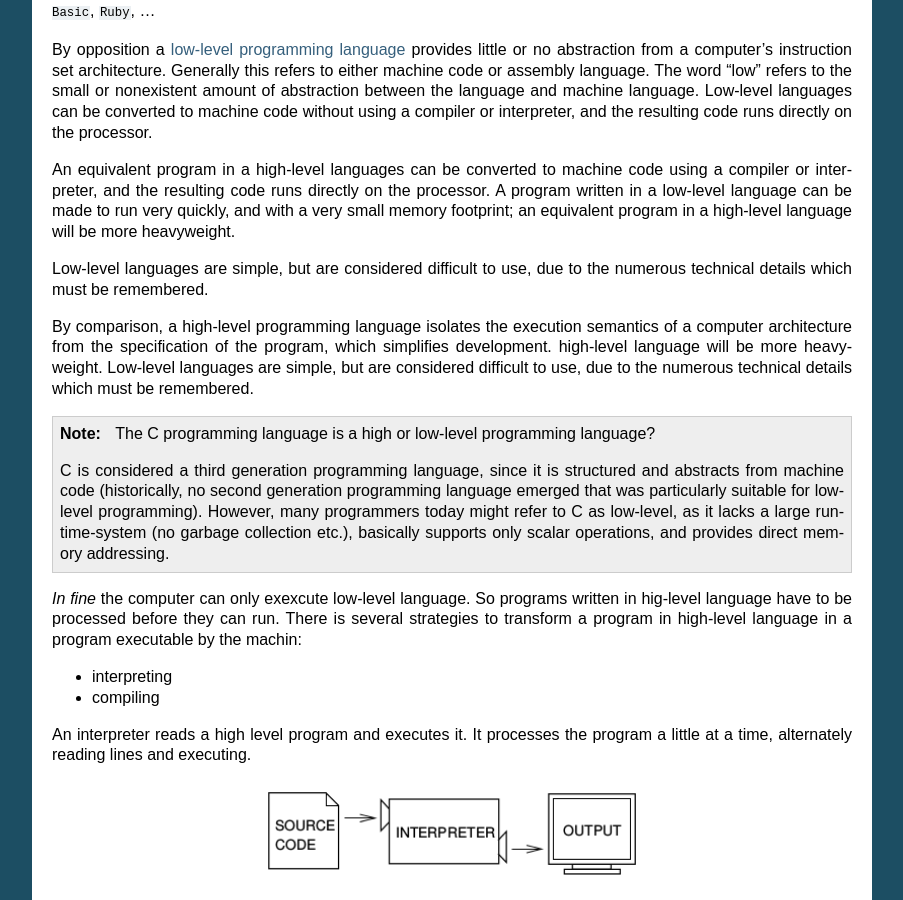
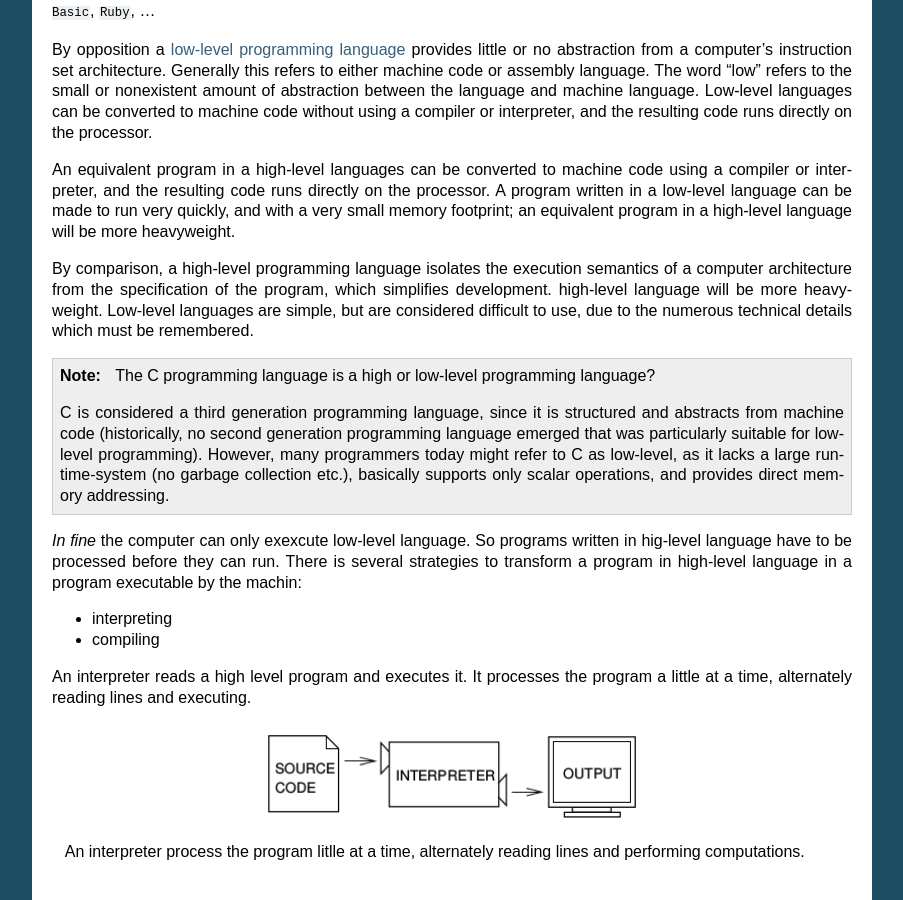
Before and after one commit to C3BI-pasteur-fr/python-course-1, a Sphinx documentation site: the page built from source/Introduction.rst, in a window 1280 px wide and 900 px high, scrolled down 2035 px. Shown: the whole window, without its empty margins (198-1101 px from the left). Built offline with Sphinx 7.4.7, drawn with Linux system fonts in a browser that asks for light colours.

Commit message:
remove duplicate lines in high/low level languages

```diff
--- a/source/Introduction.rst
+++ b/source/Introduction.rst
@@ -121,8 +121,6 @@ An equivalent program in a high-level languages can be converted to machine code
 using a compiler or interpreter, and the resulting code runs directly on the processor.
 A program written in a low-level language can be made to run very quickly, and with a very small memory footprint;
 an equivalent program in a high-level language will be more heavyweight.
-
-Low-level languages are simple, but are considered difficult to use, due to the numerous technical details which must be remembered.
 
 By comparison, a high-level programming language isolates the execution semantics of a computer architecture from the specification of the program,
 which simplifies development. high-level language will be more heavyweight.
```
